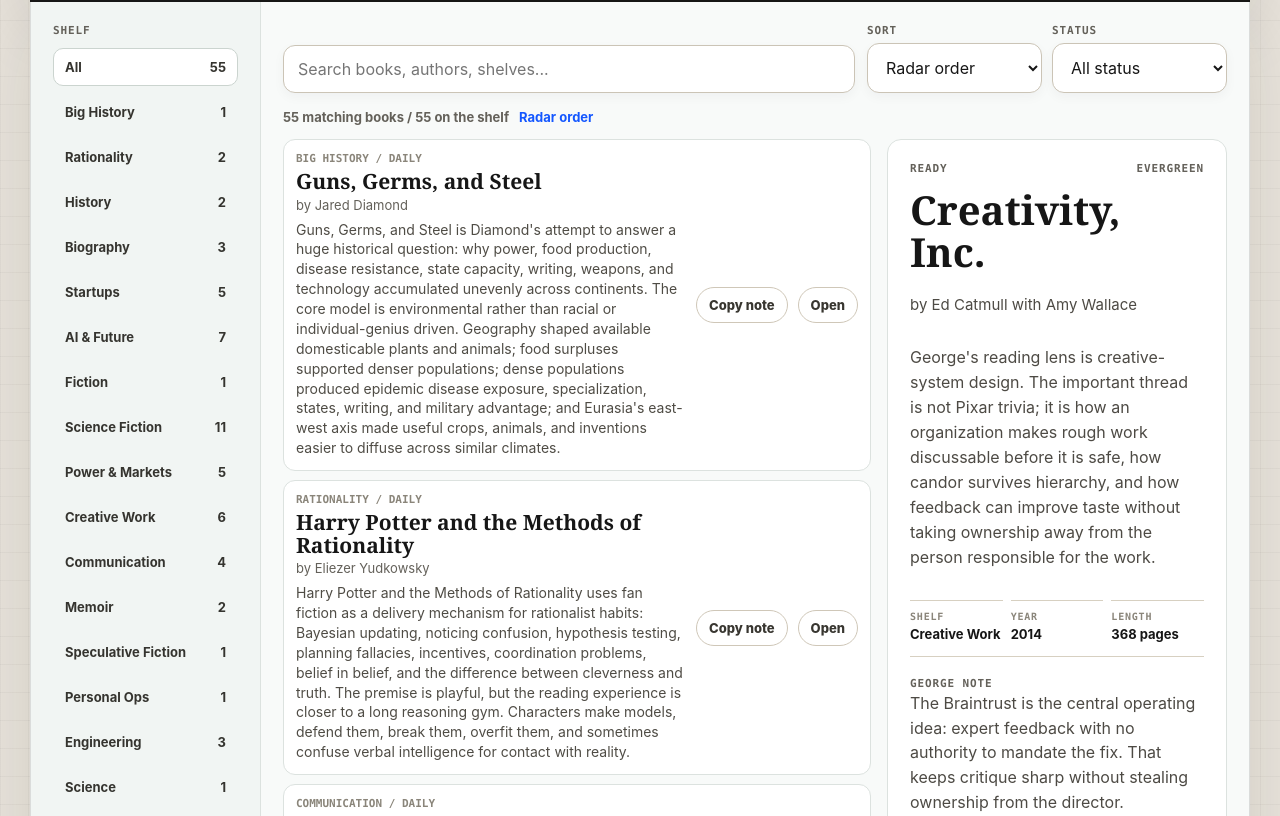
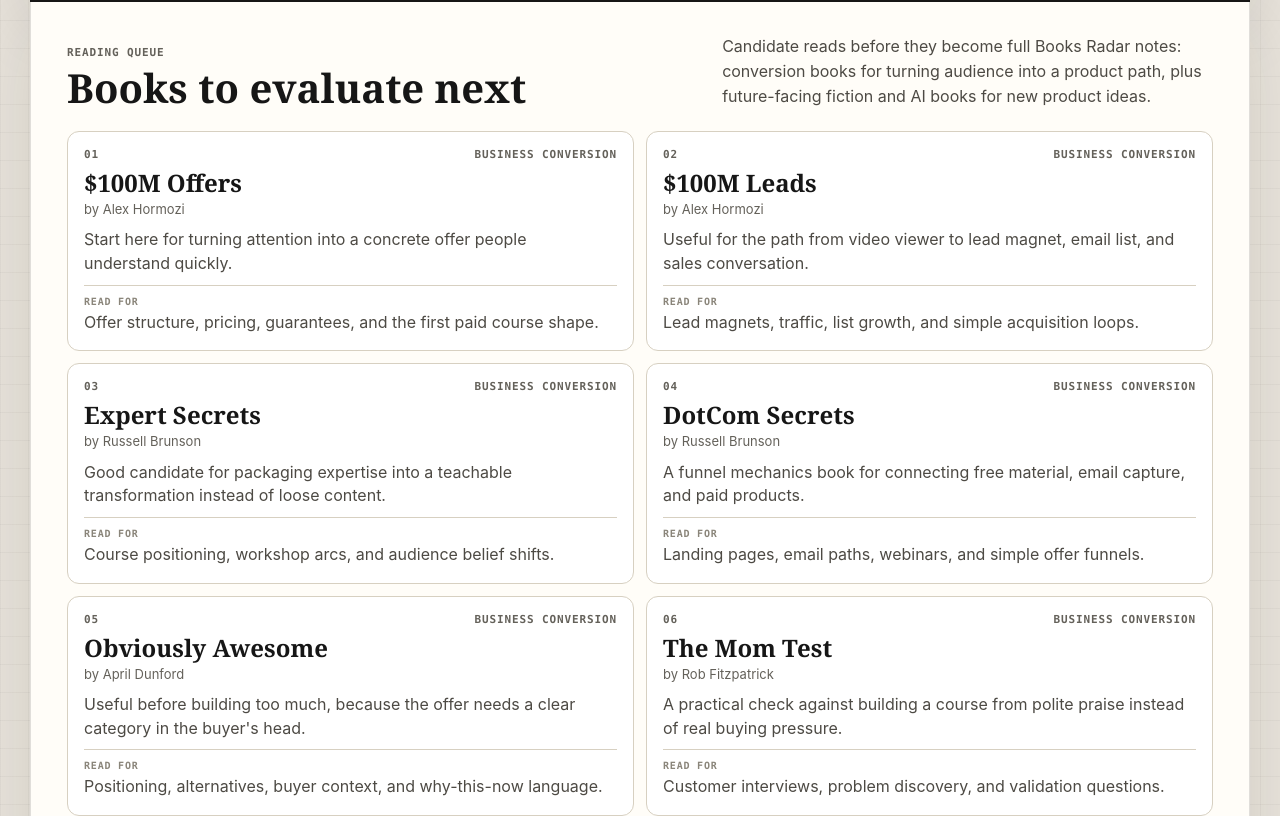
Before and after one commit to georgewangyu/books-radar, a Next.js app: page / in a window 1280 px wide. Shown: the part 764-1580 px from the top of the page. Built offline with nearby package versions, Linux system fonts and the light colour scheme.

Commit message:
feat: add reading queue section

```diff
--- a/app/books-radar-app.tsx
+++ b/app/books-radar-app.tsx
@@ -4,6 +4,7 @@
 import Link from "next/link";
 import type { Book } from "@/lib/books";
 import { getTodaysBook, shelves, statuses } from "@/lib/books";
+import { readingQueue } from "@/lib/reading-queue";
 
 type Status = "idle" | "submitting" | "success" | "error";
 type SortMode = "radar" | "title" | "shelf" | "newest";
@@ -225,6 +226,7 @@
         </a>
         <nav className="nav-pills" aria-label="Page navigation">
           <a href="#catalog">Catalog</a>
+          <a href="#queue">Queue</a>
           <a href="#today">Today</a>
           <a href="#request">Request</a>
         </nav>
@@ -281,6 +283,37 @@
             </button>
             <a href="#catalog">Browse the shelf</a>
           </div>
+        </div>
+      </section>
+
+      <section className="reading-queue" id="queue" aria-labelledby="queue-title">
+        <div className="queue-heading">
+          <div>
+            <p className="section-kicker">Reading queue</p>
+            <h2 id="queue-title">Books to evaluate next</h2>
+          </div>
+          <p>
+            Candidate reads before they become full Books Radar notes: conversion books
+            for turning audience into a product path, plus future-facing fiction and AI
+            books for new product ideas.
+          </p>
+        </div>
+        <div className="queue-grid">
+          {readingQueue.map((book, index) => (
+            <article className="queue-card" key={book.id}>
+              <div className="queue-card-top">
+                <span>{String(index + 1).padStart(2, "0")}</span>
+                <strong>{book.lane}</strong>
+              </div>
+              <h3>{book.title}</h3>
+              <p className="queue-author">by {book.author}</p>
+              <p>{book.reason}</p>
+              <div className="queue-read-for">
+                <span>Read for</span>
+                <p>{book.readFor}</p>
+              </div>
+            </article>
+          ))}
         </div>
       </section>
 
--- a/app/globals.css
+++ b/app/globals.css
@@ -24,6 +24,7 @@
 
 html {
   scroll-behavior: smooth;
+  scroll-padding-top: 124px;
 }
 
 body {
@@ -156,6 +157,7 @@
 
 .hero,
 .agent-setup,
+.reading-queue,
 .book-grid,
 .request-section,
 .book-page {
@@ -241,6 +243,7 @@
 
 .hero-note span,
 .meta-line,
+.section-kicker,
 .rail-title,
 .label,
 .select-control span,
@@ -332,6 +335,97 @@
 .detail-actions a {
   background: transparent;
   color: #fff;
+}
+
+.reading-queue {
+  border-top: 0;
+  padding: 32px 36px;
+  background: #fffdf8;
+  scroll-margin-top: 124px;
+}
+
+.queue-heading {
+  display: grid;
+  grid-template-columns: minmax(0, 0.9fr) minmax(320px, 0.7fr);
+  gap: 24px;
+  align-items: end;
+  margin-bottom: 22px;
+}
+
+.queue-heading h2 {
+  margin-bottom: 0;
+}
+
+.queue-heading > p {
+  margin-bottom: 0;
+  color: #4d4a44;
+  line-height: 1.55;
+}
+
+.section-kicker {
+  margin: 0 0 8px;
+}
+
+.queue-grid {
+  display: grid;
+  grid-template-columns: repeat(2, minmax(0, 1fr));
+  gap: 12px;
+}
+
+.queue-card {
+  display: grid;
+  gap: 9px;
+  border: 1px solid #d7d0c1;
+  border-radius: 12px;
+  background: #fff;
+  padding: 16px;
+}
+
+.queue-card-top {
+  display: flex;
+  justify-content: space-between;
+  gap: 12px;
+  color: var(--muted);
+  font-family: var(--mono);
+  font-size: 11px;
+  font-weight: 820;
+  letter-spacing: 0.08em;
+  text-transform: uppercase;
+}
+
+.queue-card h3 {
+  margin: 0;
+  font-family: var(--serif);
+  font-size: 24px;
+  line-height: 1.05;
+}
+
+.queue-card p {
+  margin-bottom: 0;
+  color: #4d4a44;
+  line-height: 1.48;
+}
+
+.queue-author {
+  margin-top: -4px;
+  color: var(--muted) !important;
+  font-size: 13px;
+}
+
+.queue-read-for {
+  border-top: 1px solid var(--line);
+  padding-top: 10px;
+}
+
+.queue-read-for span {
+  display: block;
+  margin-bottom: 4px;
+  color: var(--faint);
+  font-family: var(--mono);
+  font-size: 10px;
+  font-weight: 820;
+  letter-spacing: 0.08em;
+  text-transform: uppercase;
 }
 
 .book-grid {
@@ -825,9 +919,14 @@
 }
 
 @media (max-width: 980px) {
+  html {
+    scroll-padding-top: 0;
+  }
+
   .topbar,
   .hero,
   .agent-setup,
+  .queue-heading,
   .book-grid,
   .request-section,
   .book-page-hero,
@@ -855,7 +954,8 @@
   }
 
   .catalog-toolbar,
-  .book-columns {
+  .book-columns,
+  .queue-grid {
     grid-template-columns: 1fr;
   }
 
@@ -900,6 +1000,7 @@
 
   .hero,
   .agent-setup,
+  .reading-queue,
   .book-main,
   .request-section,
   .book-page-hero,
--- /dev/null
+++ b/lib/reading-queue.ts
@@ -0,0 +1,101 @@
+export type ReadingQueueBook = {
+  id: string;
+  title: string;
+  author: string;
+  lane: "Business conversion" | "Future ideas";
+  reason: string;
+  readFor: string;
+};
+
+export const readingQueue: ReadingQueueBook[] = [
+  {
+    id: "100m-offers",
+    title: "$100M Offers",
+    author: "Alex Hormozi",
+    lane: "Business conversion",
+    reason:
+      "Start here for turning attention into a concrete offer people understand quickly.",
+    readFor: "Offer structure, pricing, guarantees, and the first paid course shape.",
+  },
+  {
+    id: "100m-leads",
+    title: "$100M Leads",
+    author: "Alex Hormozi",
+    lane: "Business conversion",
+    reason:
+      "Useful for the path from video viewer to lead magnet, email list, and sales conversation.",
+    readFor: "Lead magnets, traffic, list growth, and simple acquisition loops.",
+  },
+  {
+    id: "expert-secrets",
+    title: "Expert Secrets",
+    author: "Russell Brunson",
+    lane: "Business conversion",
+    reason:
+      "Good candidate for packaging expertise into a teachable transformation instead of loose content.",
+    readFor: "Course positioning, workshop arcs, and audience belief shifts.",
+  },
+  {
+    id: "dotcom-secrets",
+    title: "DotCom Secrets",
+    author: "Russell Brunson",
+    lane: "Business conversion",
+    reason:
+      "A funnel mechanics book for connecting free material, email capture, and paid products.",
+    readFor: "Landing pages, email paths, webinars, and simple offer funnels.",
+  },
+  {
+    id: "obviously-awesome",
+    title: "Obviously Awesome",
+    author: "April Dunford",
+    lane: "Business conversion",
+    reason:
+      "Useful before building too much, because the offer needs a clear category in the buyer's head.",
+    readFor: "Positioning, alternatives, buyer context, and why-this-now language.",
+  },
+  {
+    id: "the-mom-test",
+    title: "The Mom Test",
+    author: "Rob Fitzpatrick",
+    lane: "Business conversion",
+    reason:
+      "A practical check against building a course from polite praise instead of real buying pressure.",
+    readFor: "Customer interviews, problem discovery, and validation questions.",
+  },
+  {
+    id: "ai-2041",
+    title: "AI 2041",
+    author: "Kai-Fu Lee and Chen Qiufan",
+    lane: "Future ideas",
+    reason:
+      "A useful bridge between AI forecasting and fiction, with scenarios that can become product prompts.",
+    readFor: "AI futures, social change, and product ideas beyond today's model limits.",
+  },
+  {
+    id: "the-lifecycle-of-software-objects",
+    title: "The Lifecycle of Software Objects",
+    author: "Ted Chiang",
+    lane: "Future ideas",
+    reason:
+      "Strong candidate for thinking about agents that learn over time and need care, context, and trust.",
+    readFor: "Training, attachment, autonomy, and long-lived software companions.",
+  },
+  {
+    id: "the-player-of-games",
+    title: "The Player of Games",
+    author: "Iain M. Banks",
+    lane: "Future ideas",
+    reason:
+      "A cleaner Culture entry point for status, games, institutions, and AI-run civilization.",
+    readFor: "Post-scarcity systems, incentives, status, and institutional design.",
+  },
+  {
+    id: "permutation-city",
+    title: "Permutation City",
+    author: "Greg Egan",
+    lane: "Future ideas",
+    reason:
+      "A hard sci-fi candidate for stretching intuition about digital minds and simulation worlds.",
+    readFor: "Identity, uploaded minds, simulations, and software as a substrate for life.",
+  },
+];
```
Also changed, not shown: 1 other file (tests, documents, lock files or other folders).
